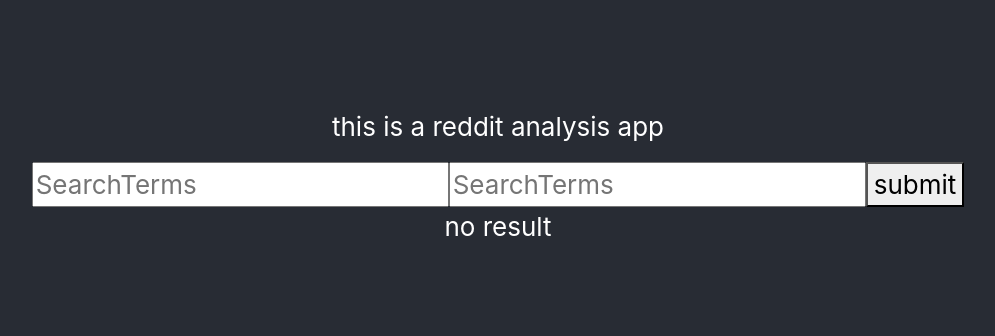
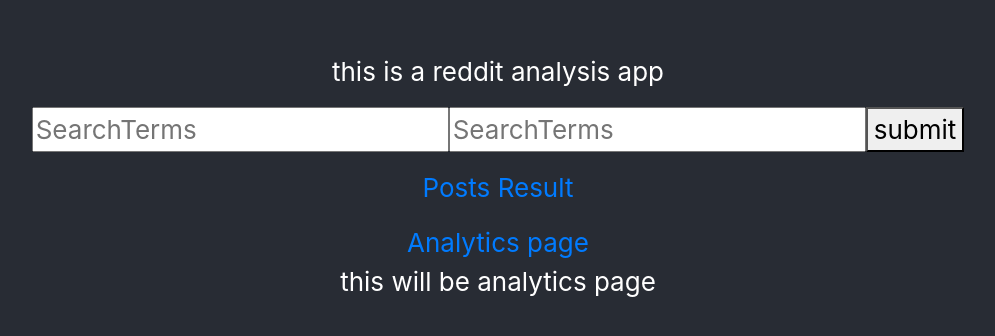
Before and after one commit to henryparker/reddit-analytics, a React (Create React App) app: page /analytics in a window 1280 px wide. Shown: the part 216-552 px from the top of the page, without its empty margins (142-1137 px from the left). Built offline with nearby package versions, Linux system fonts and the light colour scheme; what snoowrap would draw is missing.

Commit message:
add router dashboard and analytics

```diff
--- a/src/App.js
+++ b/src/App.js
@@ -5,6 +5,7 @@
 
 import SearchDashboard from './components/SearchDashboard';
 import configureStore from './store/configureStore';
+import AppRouter from './routers/AppRouter';
 import {r} from './reddit-auth/reddit-auth';
 
 
@@ -24,7 +25,7 @@
         <header className="App-header">
           <p> this is a reddit analysis app</p>
           <Provider store={store}>
-            <SearchDashboard/>
+            <AppRouter/>
           </Provider>
         </header>
       </div>
--- /dev/null
+++ b/src/components/AnalyticsDashboard.js
@@ -0,0 +1,11 @@
+import React from 'react';
+import SearchForm from './SearchForm';
+import SearchAnalytics from './SearchAnalytics';
+const AnalyticsDashboard = () => (
+  <div>
+      <SearchForm/>
+      <SearchAnalytics/>
+  </div>
+);
+
+export default AnalyticsDashboard;
--- /dev/null
+++ b/src/components/SearchAnalytics.js
@@ -0,0 +1,25 @@
+import React, {Component} from 'react';
+import { connect } from 'react-redux';
+import {changingTerm,startSearchTerm} from '../actions/search';
+export class SearchAnalitics extends Component{
+
+    render(){
+        return(
+            <p>this will be analytics page</p>
+        )
+    }
+}
+
+const mapDispatchToProps = (dispatch) => ({
+    changingTerm: (term)=> dispatch(changingTerm(term)),
+    startSearchTerm: (result)=> dispatch(startSearchTerm(result))
+});
+
+const mapStateToProps = (state) => {
+    return {
+      term: state.term,
+      result: state.result
+    };
+  };
+
+  export default connect(mapStateToProps,mapDispatchToProps)(SearchAnalitics);
--- a/src/components/SearchForm.js
+++ b/src/components/SearchForm.js
@@ -1,5 +1,6 @@
 import React, {Component} from 'react';
 import { connect } from 'react-redux';
+import {Link} from 'react-router-dom';
 import {changingTerm,startSearchTerm} from '../actions/search';
 export class SearchForm extends Component{
 
@@ -18,6 +19,10 @@
                 <input type="text" placeholder="SearchTerms" value={this.props.term} onChange={this.onChanging}/>
                 <input type="text" placeholder="SearchTerms" value={this.props.term} onChange={this.onChanging}/>
                 <button >submit</button>
+                <p/>
+                <Link to="/">Posts Result</Link>
+                <p/>
+                <Link to="/analytics">Analytics page</Link>
             </form>
         )
     }
--- a/src/routers/AppRouter.js
+++ b/src/routers/AppRouter.js
@@ -1,17 +1,19 @@
-// import React from 'react';
-// import { Router, Route, Switch, Link, NavLink } from 'react-router-dom';
-// import createHistory from 'history/createBrowserHistory';
+import React from 'react';
+import { Router, Route, Switch, Link, NavLink } from 'react-router-dom';
+import createHistory from 'history/createBrowserHistory';
+import SearchDashboard from '../components/SearchDashboard';
+import AnalyticsDashboard from '../components/AnalyticsDashboard';
+export const history = createHistory();
 
-// export const history = createHistory();
+const AppRouter = () => (
+  <Router history={history}>
+    <div>
+      <Switch>
+          <Route path="/" component={SearchDashboard} exact={true}/>
+          <Route path="/analytics" component={AnalyticsDashboard}/>
+      </Switch>
+    </div>
+  </Router>
+);
 
-// const AppRouter = () => (
-//   <Router history={history}>
-//     <div>
-//       <Switch>
-
-//       </Switch>
-//     </div>
-//   </Router>
-// );
-
-// export default AppRouter;
+export default AppRouter;
```
